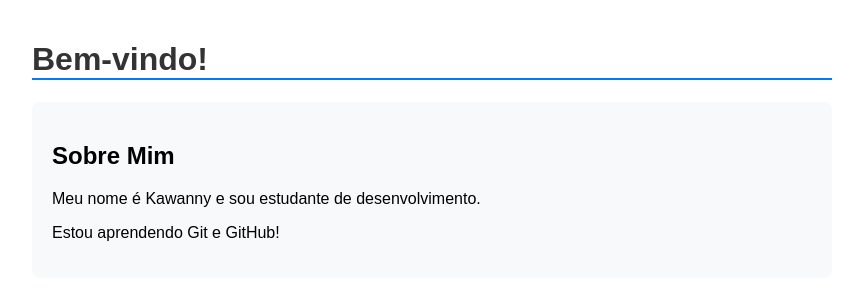
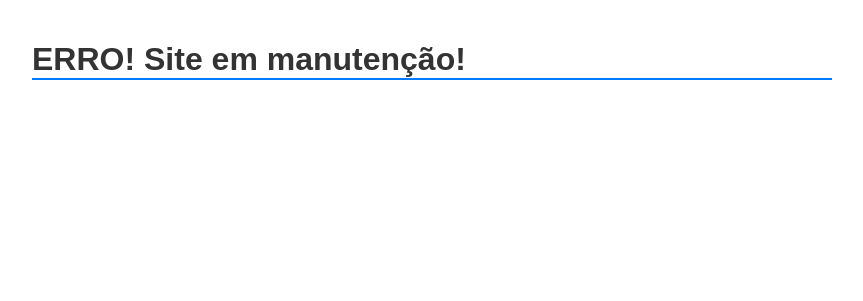
Before and after one commit to KakauVic/minha-pagina-pessoal, a plain HTML site: page index.html in a window 1280 px wide. Shown: the whole page, without its empty margins (208-1071 px from the left). Drawn offline with Linux system fonts and the light colour scheme.

Commit message:
página temporária de manutenção

```diff
--- a/index.html
+++ b/index.html
@@ -6,11 +6,6 @@
     <link rel="stylesheet" href="style.css">
 </head>
 <body>
-    <h1>Bem-vindo!</h1>
-    <section id="sobre">
-        <h2>Sobre Mim</h2>
-        <p>Meu nome é Kawanny e sou estudante de desenvolvimento.</p>
-        <p>Estou aprendendo Git e GitHub!</p>
-    </section>
+    <h1>ERRO! Site em manutenção!</h1>
 </body>
 </html>
```
